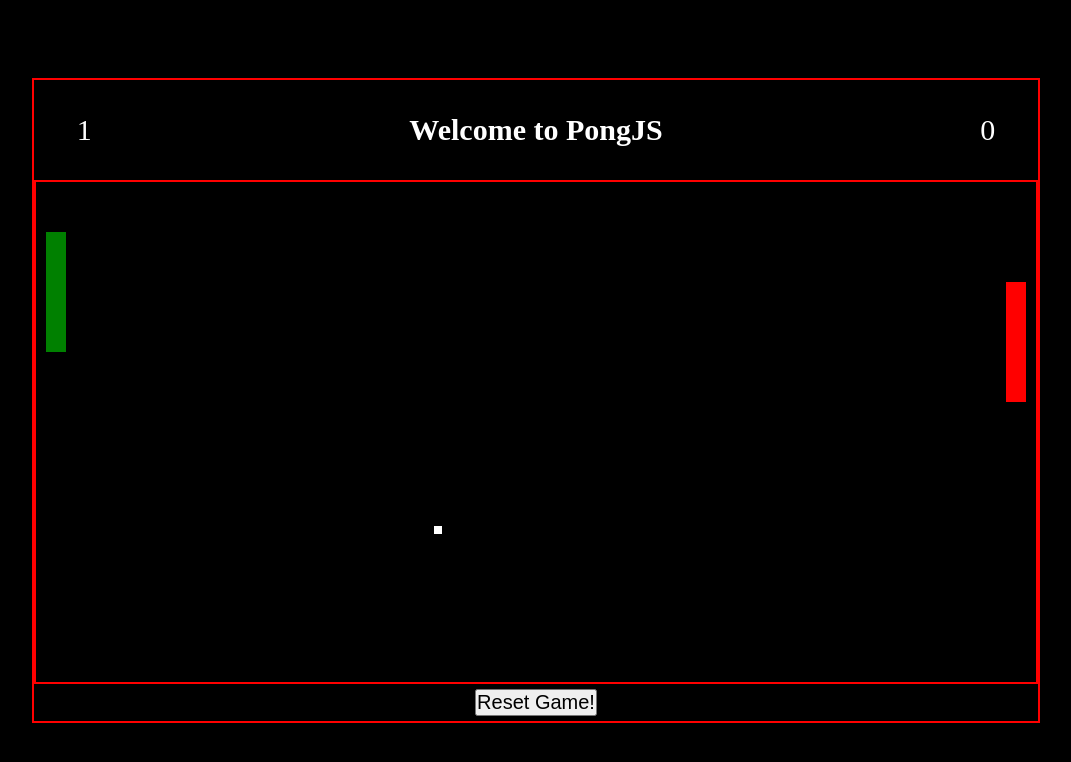
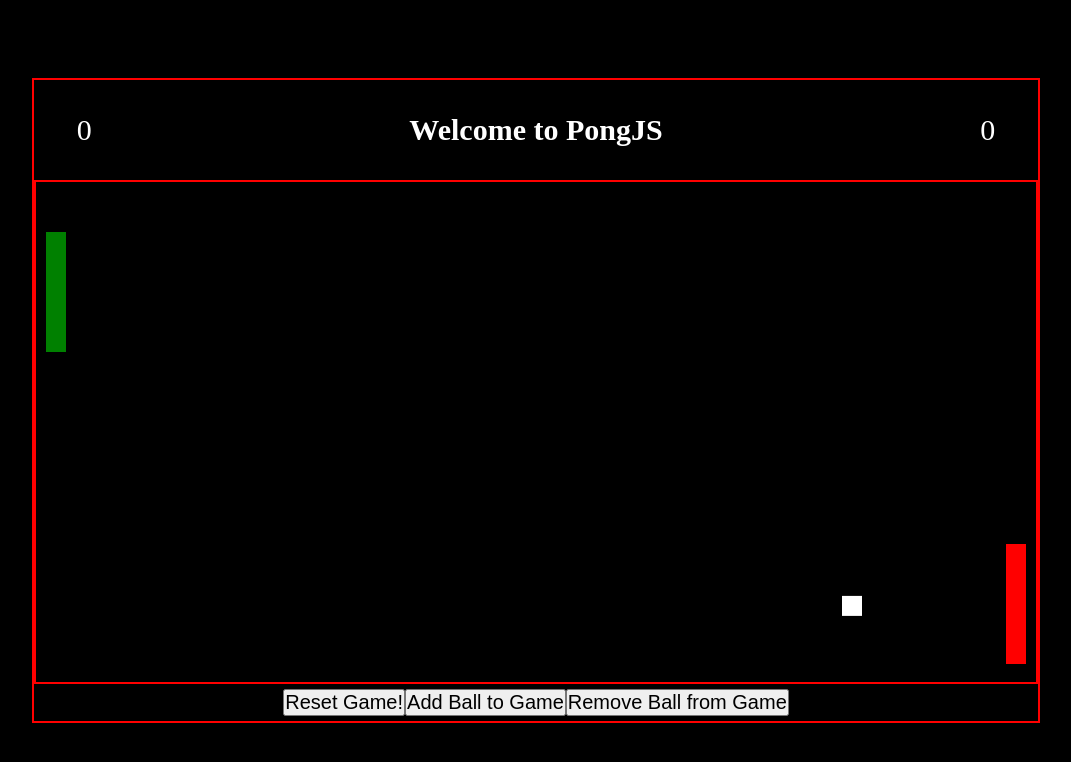
Before and after one commit to Wojtek-89/PongJS, a plain HTML site: page index.html in a window 1280 px wide. Shown: the whole page, without its empty margins (104-1175 px from the left). Drawn offline with Linux system fonts and the light colour scheme.

Commit message:
Koniec głównych prac

```diff
--- a/index.html
+++ b/index.html
@@ -67,7 +67,7 @@
             justify-content: center;
         }
 
-        .container .menu button.reset{
+        .container .menu button{
             font-size: 2em;
             margin: 5px 0;
         }
@@ -84,6 +84,8 @@
         <canvas></canvas>
         <div class="menu">
             <button class="reset">Reset Game!</button>
+            <button class="addBall">Add Ball to Game</button>
+            <button class="removeBall">Remove Ball from Game</button>
         </div>
     </div>
 
--- a/script.js
+++ b/script.js
@@ -3,6 +3,24 @@ const ctx = canvas.getContext('2d')
 const playerPointsTable = document.querySelector('.playerPoints');
 const computerPointsTable = document.querySelector('.computerPoints');
 const buttonReset = document.querySelector('.reset');
+const buttonAdd = document.querySelector('.addBall');
+const buttonRemove = document.querySelector('.removeBall');
+
+buttonAdd.addEventListener('click', () =>{
+    const tempBall = new Ball(20, 'white', canvas.width / 2 - 4, canvas.height / 2 - 4);
+    collisionObjects.push(tempBall);
+    ballsGame.push(tempBall);
+});
+
+buttonRemove.addEventListener('click', () =>{
+    if(collisionObjects.length > 3){
+        collisionObjects.pop();
+    }
+
+    if(ballsGame.length > 1){
+        ballsGame.pop();
+    }
+});
 
 canvas.width = 1000;
 canvas.height = 500;
@@ -16,9 +34,19 @@ const difficult = 0.2;
 const resetGame = () => {
     playerPoints = computerPoints = 0;
     clearInterval(timer);
+
+    if(ballsGame.length != 1){
+        var elementToDelete = ballsGame.length - 1;
+        for(let i = 0; i < elementToDelete; i++){
+            ballsGame.pop();
+            collisionObjects.pop();
+        }
+    }
+
     ballsGame.forEach(ballGame => {
         ballGame.resetBall();
     });
+
     timer = setInterval(run, 1000 / 60);
 }
 
@@ -29,18 +57,18 @@ const updateScore = () => {
 
 const keybordSupport = event => {
     if(event.keyCode == 87){
-        playerPaddel.moveUp(collisionObjects);
+        playerPaddel.moveUp(ballsGame);
     }
     else if(event.keyCode == 83){
-        playerPaddel.moveDown(collisionObjects);
+        playerPaddel.moveDown(ballsGame);
     }
 
     if(multiplayer){
         if(event.keyCode == 219){
-            computerPaddel.moveUp(collisionObjects);
+            computerPaddel.moveUp(ballsGame);
         }
         else if(event.keyCode == 186){
-            computerPaddel.moveDown(collisionObjects);
+            computerPaddel.moveDown(ballsGame);
         }
     }
 }
@@ -70,12 +98,95 @@ function Paddel(width, height, color, positionX, positionY){
     this.speed = 3;
     this.middleHeight = height / 2;
 
-    this.moveUp = collisionObjects => {
+    this.autoMove = ballsGame => {
+        let minX = canvas.width;
+        let numberOfMinElements;
+        let tempX;
+
+        for(let i = 0; i < ballsGame.length; i++){
+            if(this.positionX < ballsGame[i].positionX){
+                tempX = this.positionX - ballsGame[i].positionX;
+            }
+            else{
+                tempX = ballsGame[i].positionX - this.positionX;
+            }
+
+            if(minX > tempX){
+                minX = tempX;
+                numberOfMinElements = i;
+            }
+        }
+
+        if(this.positionY + this.middleHeight > ballsGame[numberOfMinElements].positionY + ballsGame[numberOfMinElements].middleHeight){
+            this.moveUp(ballsGame);
+        }
+        else{
+            this.moveDown(ballsGame);
+        }
+    }
+
+    this.moveUp = ballsGame => {
+        const paddelTop = this.positionY;
+        const paddelLeft = this.positionX;
+        const paddelRight = this.positionX + this.width;
+        let ballBottom;
+        let ballLeft;
+        let ballRight;
+        let collision = false;
+
+        for(let i = 0; i < ballsGame.length; i++){
+            ballBottom = ballsGame[i].positionY + ballsGame[i].height;
+            ballLeft = ballsGame[i].positionX;
+            ballRight = ballsGame[i].positionX + ballsGame[i].width;
+
+            if(((paddelLeft <= ballLeft && ballLeft <= paddelRight) || (paddelLeft <= ballRight && ballRight <= paddelRight)) &&
+               ((paddelTop >= ballBottom) && (paddelTop - this.speed <= ballBottom))){
+                   this.positionY = ballBottom;
+                   collision = !collision;
+                   break;
+            }
+            else if(paddelTop - this.speed < 0){
+                this.positionY = 0;
+                collision = !collision;
+                break;
+            }
+        }
+
+        if(!collision){
             this.positionY -= this.speed;
         }
+    }
 
-    this.moveDown = collisionObjects => {
+    this.moveDown = ballsGame => {
+        const paddelBottom = this.positionY + this.height;
+        const paddelLeft = this.positionX;
+        const paddelRight = this.positionX + this.width;
+        let ballTop;
+        let ballLeft;
+        let ballRight;
+        let collision = false;
+
+        for(let i = 0; i < ballsGame.length; i++){
+            ballTop = ballsGame[i].positionY;
+            ballLeft = ballsGame[i].positionX;
+            ballRight = ballsGame[i].positionX + ballsGame[i].width;
+
+            if(((paddelLeft <= ballLeft && ballLeft <= paddelRight) || (paddelLeft <= ballRight && ballRight <= paddelRight)) &&
+               ((paddelBottom <= ballTop) && (paddelBottom + this.speed >= ballTop))){
+                   this.positionY = ballTop - this.height;
+                   collision = !collision;
+                   break;
+            }
+            else if(paddelBottom + this.speed > canvas.height){
+                this.positionY = canvas.height - this.height;
+                collision = !collision;
+                break;
+            }
+        }
+
+        if(!collision){
             this.positionY += this.speed;
+        }
     }
 }
 
@@ -107,136 +218,56 @@ function Ball(size, color, positionX, positionY){
     }
 
     this.move = collisionObjects => {
-        let collision = 0;
         const ballLeft = this.positionX;
         const ballRight = this.positionX + this.width;
+        const ballBottom = this.positionY + this.width;
         const ballTop = this.positionY;
-        const ballBottom = this.positionY + this.height;
-
-        if(this.directionX && this.directionY){
-            for(let i = 0; i < collisionObjects.length; i++){
+        let collision = 0;
+        for (let i = 0; i < collisionObjects.length; i++) {
+            let objectRight = collisionObjects[i].positionX + collisionObjects[i].width;
             let objectLeft = collisionObjects[i].positionX;
-                let objectRight = collisionObjects[i].positionX + collisionObjects[i].width;
             let objectTop = collisionObjects[i].positionY;
             let objectBottom = collisionObjects[i].positionY + collisionObjects[i].height;
-
-                if(this === collisionObjects[i]){
+            if (this === collisionObjects[i]) //break all instructions when it is the same object
                 continue;
-                }
-                else if((objectLeft <= ballLeft && ballLeft <= objectRight) || (objectLeft <= ballRight && ballRight <= objectRight) &&
-                        (objectTop <= ballTop && ballTop <= objectBottom) || (objectTop <= ballBottom && ballBottom <= objectBottom)){
-                    this.directionX != this.directionX;
+            else if (((objectLeft <= ballRight && ballRight <= objectRight) || (objectLeft <= ballLeft && ballLeft <= objectRight)) && ((objectTop <= ballTop && ballTop <= objectBottom) || (objectTop <= ballBottom && ballBottom <= objectBottom))) {
+                this.directionX != this.directionX; //no collision when object is in object (on start >1 ball), only set other direction
                 break;
             }
-
-                if ((ballLeft < objectRight && ((objectLeft <= ballRight + this.speedX && ballRight + this.speedX <= objectRight) || (objectLeft <= ballLeft + this.speedX && ballLeft + this.speedX <= objectRight))) &&
-                    (ballTop < objectBottom && ((objectTop <= ballTop - this.speedY && ballTop - this.speedY <= objectBottom) || (objectTop <= ballBottom + this.speedY && ballBottom + this.speedY <= objectBottom)))) {
-                    collision = 1;
+            if (this.directionX && (ballRight + this.speedX > canvas.width)) { //check collision with the end x-axis canvas
+                collision = 3;
+                computerPoints++;
                 break;
-                }
-                else if(ballBottom + this.speedY > canvas.height){
-                    collision = 2;
-                    break;
-                }
-                else if(ballRight + this.speedX > canvas.width){
-                    collision = 3;
-                    playerPoints++;
-                    break;
-                }
-            }
-        }
-        else if(this.directionX && !this.directionY){
-            for(let i = 0; i < collisionObjects.length; i++){
-                let objectLeft = collisionObjects[i].positionX;
-                let objectRight = collisionObjects[i].positionX + collisionObjects[i].width;
-                let objectTop = collisionObjects[i].positionY;
-                let objectBottom = collisionObjects[i].positionY + collisionObjects[i].height;
-
-                if(this === collisionObjects[i]){
-                    continue;
-                }
-                else if((objectLeft <= ballLeft && ballLeft <= objectRight) || (objectLeft <= ballRight && ballRight <= objectRight) &&
-                        (objectTop <= ballTop && ballTop <= objectBottom) || (objectTop <= ballBottom && ballBottom <= objectBottom)){
-                    this.directionX != this.directionX;
-                    break;
-                }
-
-                if ((ballLeft < objectRight && ((objectLeft <= ballRight + this.speedX && ballRight + this.speedX <= objectRight) || (objectLeft <= ballLeft + this.speedX && ballLeft + this.speedX <= objectRight))) &&
-                    (ballBottom > objectTop && ((objectTop <= ballTop - this.speedY && ballTop - this.speedY <= objectBottom) || (objectTop <= ballBottom - this.speedY && ballBottom - this.speedY <= objectBottom)))) {
-                    collision = 1;
-                    break;
-                }
-                else if(ballTop - this.speedY < 0){
-                    collision = 2;
-                    break;
-                }
-                else if(ballRight + this.speedX > canvas.width){
-                    collision = 3;
-                    playerPoints++;
-                    break;
-                }
-            }
-        }
-        else if(!this.directionX && this.directionY){
-            for(let i = 0; i < collisionObjects.length; i++){
-                let objectLeft = collisionObjects[i].positionX;
-                let objectRight = collisionObjects[i].positionX + collisionObjects[i].width;
-                let objectTop = collisionObjects[i].positionY;
-                let objectBottom = collisionObjects[i].positionY + collisionObjects[i].height;
-
-                if(this === collisionObjects[i]){
-                    continue;
-                }
-                else if((objectLeft <= ballLeft && ballLeft <= objectRight) || (objectLeft <= ballRight && ballRight <= objectRight) &&
-                        (objectTop <= ballTop && ballTop <= objectBottom) || (objectTop <= ballBottom && ballBottom <= objectBottom)){
-                    this.directionX != this.directionX;
-                    break;
-                }
-
-                if ((ballRight > objectLeft && ((objectLeft <= ballRight - this.speedX && ballRight - this.speedX <= objectRight) || (objectLeft <= ballLeft - this.speedX && ballLeft - this.speedX <= objectRight))) &&
-                    (ballTop < objectBottom && ((objectTop <= ballTop - this.speedY && ballTop - this.speedY <= objectBottom) || (objectTop <= ballBottom + this.speedY && ballBottom + this.speedY <= objectBottom)))) {
-                    collision = 1;
-                    break;
-                }
-                else if(ballBottom + this.speedY > canvas.height){
-                    collision = 2;
-                    break;
-                }
-                else if(ballLeft - this.speedX < 0){
+            } else if (!this.directionX && (ballLeft - this.speedX < 0)) { //check collision with the start x-axis canvas
                 collision = 3;
                 computerPoints++;
                 break;
             }
-            }
-        }
-        else{
-            for(let i = 0; i < collisionObjects.length; i++){
-                let objectLeft = collisionObjects[i].positionX;
-                let objectRight = collisionObjects[i].positionX + collisionObjects[i].width;
-                let objectTop = collisionObjects[i].positionY;
-                let objectBottom = collisionObjects[i].positionY + collisionObjects[i].height;
-
-                if(this === collisionObjects[i]){
-                    continue;
-                }
-                else if((objectLeft <= ballLeft && ballLeft <= objectRight) || (objectLeft <= ballRight && ballRight <= objectRight) &&
-                        (objectTop <= ballTop && ballTop <= objectBottom) || (objectTop <= ballBottom && ballBottom <= objectBottom)){
-                    this.directionX != this.directionX;
+            if (this.directionY && (ballBottom + this.speedY > canvas.height)) { //check collision with the end y-axis canvas
+                collision = 2;
+                break;
+            } else if (!this.directionY && (ballTop - this.speedY < 0)) { //check collision with the start y-axis canvas
+                collision = 2;
                 break;
             }
-
-                if ((ballRight > objectLeft && ((objectLeft <= ballRight - this.speedX && ballRight - this.speedX <= objectRight) || (objectLeft <= ballLeft - this.speedX && ballLeft - this.speedX <= objectRight))) &&
-                    (ballBottom > objectTop && ((objectTop <= ballTop - this.speedY && ballTop - this.speedY <= objectBottom) || (objectTop <= ballBottom - this.speedY && ballBottom - this.speedY <= objectBottom)))) {
+            if (this.directionX && this.directionY) {
+                if ((ballLeft < objectRight && ((objectLeft <= ballRight + this.speedX && ballRight + this.speedX <= objectRight) || (objectLeft <= ballLeft + this.speedX && ballLeft + this.speedX <= objectRight))) && (ballTop < objectBottom && ((objectTop <= ballTop - this.speedY && ballTop - this.speedY <= objectBottom) || (objectTop <= ballBottom + this.speedY && ballBottom + this.speedY <= objectBottom)))) {
                     collision = 1;
                     break;
                 }
-                else if(ballTop - this.speedY < 0){
-                    collision = 2;
+            } else if (this.directionX && !this.directionY) {
+                if ((ballLeft < objectRight && ((objectLeft <= ballRight + this.speedX && ballRight + this.speedX <= objectRight) || (objectLeft <= ballLeft + this.speedX && ballLeft + this.speedX <= objectRight))) && (ballBottom > objectTop && ((objectTop <= ballTop - this.speedY && ballTop - this.speedY <= objectBottom) || (objectTop <= ballBottom - this.speedY && ballBottom - this.speedY <= objectBottom)))) {
+                    collision = 1;
                     break;
                 }
-                else if(ballLeft - this.speedX < 0){
-                    collision = 3;
-                    computerPoints++;
+            } else if (!this.directionX && this.directionY) {
+                if ((ballRight > objectLeft && ((objectLeft <= ballRight - this.speedX && ballRight - this.speedX <= objectRight) || (objectLeft <= ballLeft - this.speedX && ballLeft - this.speedX <= objectRight))) && (ballTop < objectBottom && ((objectTop <= ballTop - this.speedY && ballTop - this.speedY <= objectBottom) || (objectTop <= ballBottom + this.speedY && ballBottom + this.speedY <= objectBottom)))) {
+                    collision = 1;
+                    break;
+                }
+            } else {
+                if ((ballRight > objectLeft && ((objectLeft <= ballRight - this.speedX && ballRight - this.speedX <= objectRight) || (objectLeft <= ballLeft - this.speedX && ballLeft - this.speedX <= objectRight))) && (ballBottom > objectTop && ((objectTop <= ballTop - this.speedY && ballTop - this.speedY <= objectBottom) || (objectTop <= ballBottom - this.speedY && ballBottom - this.speedY <= objectBottom)))) {
+                    collision = 1;
                     break;
                 }
             }
@@ -294,7 +325,7 @@ const ballsGame = [];
 
 const playerPaddel = new Paddel(20, 120, 'green', 10, 50);
 const computerPaddel = new Paddel(20, 120, 'red', canvas.width - 30, 100);
-const ball1 = new Ball(8, 'white', canvas.width / 2 - 4, canvas.height / 2 - 4);
+const ball1 = new Ball(20, 'white', canvas.width / 2 - 4, canvas.height / 2 - 4);
 
 collisionObjects.push(playerPaddel, computerPaddel, ball1);
 ballsGame.push(ball1);
@@ -306,6 +337,7 @@ const run = () => {
 
     clearScreen();
     ballMove(ballsGame);
+    computerPaddel.autoMove(ballsGame);
     updateScore();
     drawObject(collisionObjects, ctx);
 
@@ -316,4 +348,4 @@ const run = () => {
 
 buttonReset.addEventListener('click', resetGame);
 window.addEventListener("keydown", keybordSupport);
-let timer = setInterval(run, 1000/ 60);
+let timer = setInterval(run, 1000 / 60);
```
Lines whose indentation alone changed are shown as unchanged.
